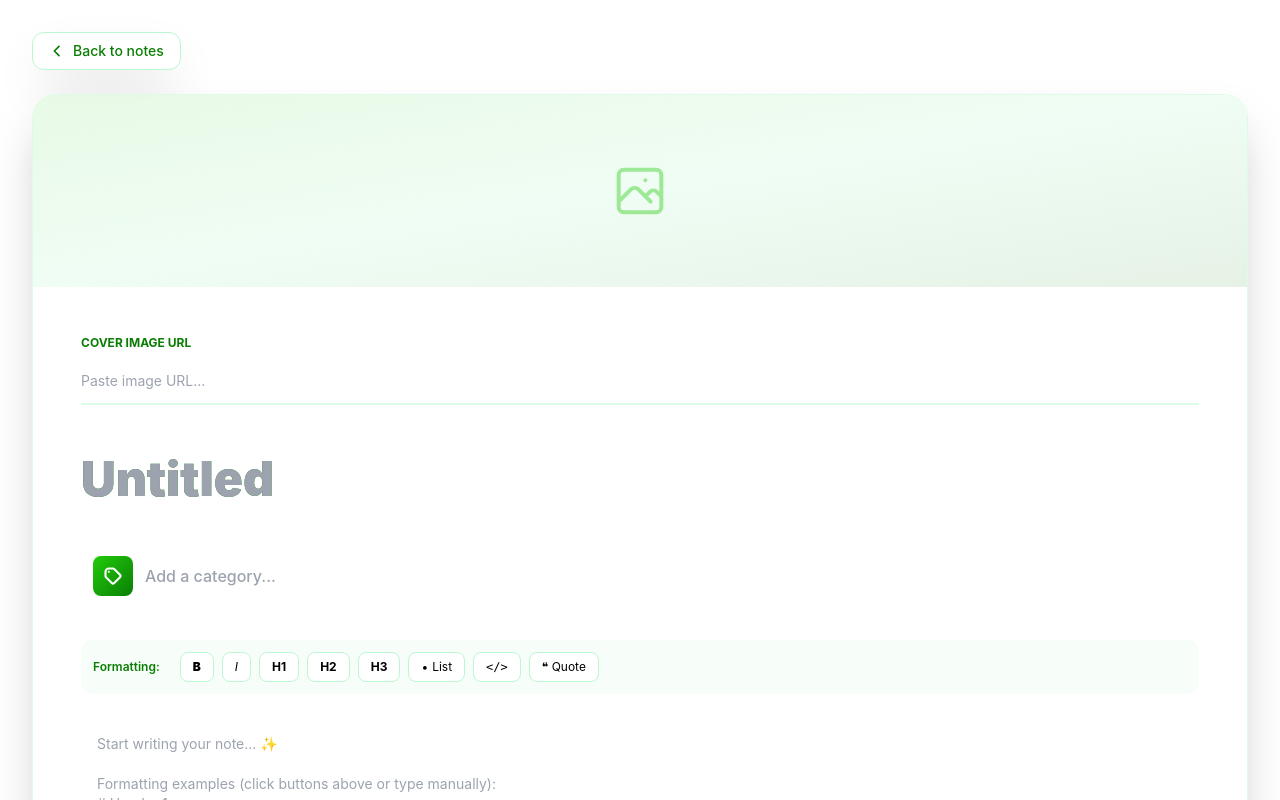
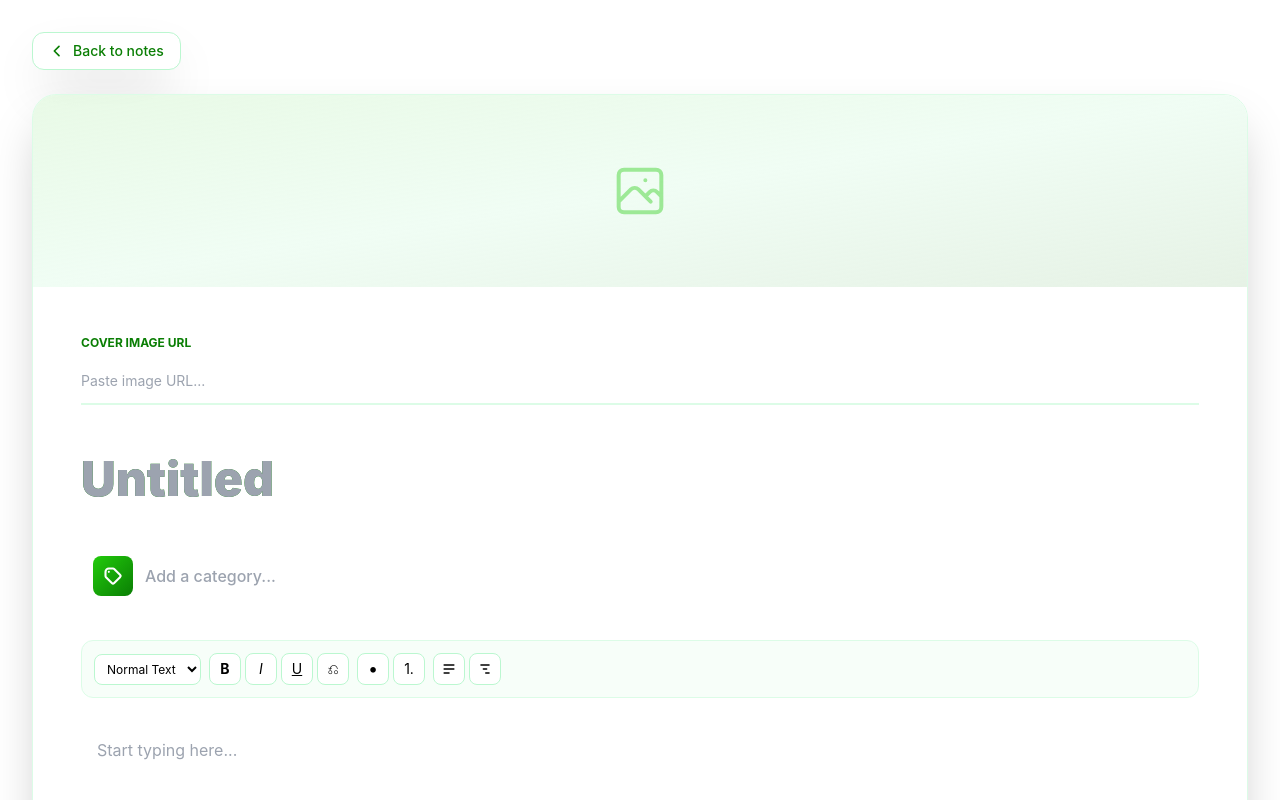
Before and after one commit to dulmini11/NotesApp, a React (Create React App) app in the folder client/: page /add in a window 1280 px wide. Shown: the top 800 px of the page. Built offline with nearby package versions, Linux system fonts and the light colour scheme.

Commit message:
feat(clinet): replace markdown textarea with WYSIWYG rich text editor

```diff
--- a/client/src/pages/add.jsx
+++ b/client/src/pages/add.jsx
@@ -1,8 +1,9 @@
-import React, { useState } from "react";
+import React, { useState, useRef, useEffect } from "react";
 import { useNavigate } from "react-router-dom";
 import axios from "axios";
 
 const Add = () => {
+  // State for note data (title, description, cover image URL, category)
   const [book, setBook] = useState({
     title: "",
     desc: "",
@@ -10,101 +11,241 @@ const Add = () => {
     category: "",
   });
 
+  // Navigation
   const navigate = useNavigate();
+
+  // Ref to access the contentEditable div for rich text editing
+  const editorRef = useRef(null);
+
+  // Tracks if the rich text editor has been initialized
+  const [isEditorReady, setIsEditorReady] = useState(false);
+
+  // Tracks current text style (paragraph, heading, etc.) for the dropdown
+  const [selectedStyle, setSelectedStyle] = useState("p");
+
+  // Initialize editor when component mounts
+  useEffect(() => {
+    if (editorRef.current && !isEditorReady) {
+      if (book.desc) {
+        editorRef.current.innerHTML = book.desc;
+        applyListStyles();
+      } else {
+        editorRef.current.innerHTML = '<p style="color: #9ca3af;">Start typing here...</p>';
+      }
+      setIsEditorReady(true);
+    }
+  }, [isEditorReady, book.desc]);
+
+  // Apply styles to lists and headings
+  const applyListStyles = () => {
+    if (!editorRef.current) return;
+
+    // Apply styles to all unordered and ordered lists
+    const lists = editorRef.current.querySelectorAll('ul, ol');
+    lists.forEach(list => {
+      if (list.tagName === 'UL') {
+        list.style.listStyleType = 'disc';
+      } else if (list.tagName === 'OL') {
+        list.style.listStyleType = 'decimal';
+      }
+      list.style.marginLeft = '24px';
+      list.style.paddingLeft = '8px';
+      list.style.marginTop = '8px';
+      list.style.marginBottom = '8px';
+    });
+
+    // Style list items
+    const listItems = editorRef.current.querySelectorAll('li');
+    listItems.forEach(li => {
+      li.style.marginBottom = '4px';
+      li.style.display = 'list-item';
+    });
+
+    // Apply consistent heading styles
+    const headings = editorRef.current.querySelectorAll('h1, h2, h3, h4');
+    headings.forEach(heading => {
+      if (heading.tagName === 'H1') {
+        heading.style.fontSize = '1.875rem';
+        heading.style.fontWeight = 'bold';
+        heading.style.marginBottom = '1rem';
+      } else if (heading.tagName === 'H2') {
+        heading.style.fontSize = '1.5rem';
+        heading.style.fontWeight = 'bold';
+        heading.style.marginBottom = '0.75rem';
+      } else if (heading.tagName === 'H3') {
+        heading.style.fontSize = '1.25rem';
+        heading.style.fontWeight = 'bold';
+        heading.style.marginBottom = '0.5rem';
+      } else if (heading.tagName === 'H4') {
+        heading.style.fontSize = '1.125rem';
+        heading.style.fontWeight = 'bold';
+        heading.style.marginBottom = '0.5rem';
+      }
+    });
+  };
+
+  // Track current text style based on cursor position
+  useEffect(() => {
+    const updateSelectedStyle = () => {
+      if (!editorRef.current) return;
+
+      const selection = window.getSelection();
+      if (selection.rangeCount === 0) return;
+
+      const node = selection.anchorNode;
+      if (!node) return;
+
+      let element = node.nodeType === 3 ? node.parentElement : node;
+
+      while (element && element !== editorRef.current) {
+        const tag = element.tagName.toLowerCase();
+        if (['h1', 'h2', 'h3', 'h4', 'p', 'div', 'ul', 'ol', 'li'].includes(tag)) {
+          if (['ul', 'ol', 'li'].includes(tag)) {
+            setSelectedStyle("p");
+          } else {
+            setSelectedStyle(tag);
+          }
+          return;
+        }
+        element = element.parentElement;
+      }
+
+      setSelectedStyle("p");
+    };
+
+    const editor = editorRef.current;
+    if (editor) {
+      editor.addEventListener('click', updateSelectedStyle);
+      editor.addEventListener('keyup', updateSelectedStyle);
+
+      return () => {
+        editor.removeEventListener('click', updateSelectedStyle);
+        editor.removeEventListener('keyup', updateSelectedStyle);
+      };
+    }
+  }, []);
 
   const handleChange = (e) => {
     setBook((prev) => ({ ...prev, [e.target.name]: e.target.value }));
   };
 
+  const handleEditorChange = () => {
+    if (editorRef.current) {
+      applyListStyles();
+      const content = editorRef.current.innerHTML;
+      setBook((prev) => ({ ...prev, desc: content }));
+    }
+  };
+
+  // Basic text formatting (bold, italic, underline)
+  const formatText = (command, value = null) => {
+    document.execCommand(command, false, value);
+    handleEditorChange();
+    editorRef.current.focus();
+  };
+
+  // Block-level formatting (Headings)
+  const formatBlock = (tagName) => {
+    const selection = window.getSelection();
+    if (selection.rangeCount === 0) return;
+
+    const range = selection.getRangeAt(0);
+    const selectedText = range.toString();
+
+    if (selectedText) {
+      const wrapper = document.createElement(tagName);
+
+      if (tagName === 'h1') {
+        wrapper.style.fontSize = '1.875rem';
+        wrapper.style.fontWeight = 'bold';
+        wrapper.style.marginBottom = '1rem';
+      } else if (tagName === 'h2') {
+        wrapper.style.fontSize = '1.5rem';
+        wrapper.style.fontWeight = 'bold';
+        wrapper.style.marginBottom = '0.75rem';
+      } else if (tagName === 'h3') {
+        wrapper.style.fontSize = '1.25rem';
+        wrapper.style.fontWeight = 'bold';
+        wrapper.style.marginBottom = '0.5rem';
+      } else if (tagName === 'h4') {
+        wrapper.style.fontSize = '1.125rem';
+        wrapper.style.fontWeight = 'bold';
+        wrapper.style.marginBottom = '0.5rem';
+      }
+
+      wrapper.textContent = selectedText;
+      range.deleteContents();
+      range.insertNode(wrapper);
+    } else {
+      document.execCommand('formatBlock', false, `<${tagName}>`);
+    }
+
+    handleEditorChange();
+    editorRef.current.focus();
+    setSelectedStyle(tagName);
+  };
+
+  // Create bullet or numbered lists
+  const insertList = (type) => {
+    const selection = window.getSelection();
+    if (selection.rangeCount === 0) return;
+
+    const range = selection.getRangeAt(0);
+    const parentElement = range.commonAncestorContainer.parentElement;
+
+    const isInList = parentElement.closest('ul, ol, li');
+
+    if (isInList) {
+      document.execCommand('outdent');
+    } else {
+      if (type === 'insertUnorderedList') {
+        document.execCommand('insertUnorderedList');
+      } else if (type === 'insertOrderedList') {
+        document.execCommand('insertOrderedList');
+      }
+
+      setTimeout(() => {
+        applyListStyles();
+      }, 10);
+    }
+
+    handleEditorChange();
+    editorRef.current.focus();
+  };
+
+  const clearFormatting = () => {
+    document.execCommand("removeFormat");
+    handleEditorChange();
+    editorRef.current.focus();
+    setSelectedStyle("p");
+  };
+
   const handleClick = async (e) => {
     e.preventDefault();
     try {
-      await axios.post("http://localhost:8800/note", book);
+      if (editorRef.current) {
+        const emptyPs = editorRef.current.querySelectorAll('p:empty, p:has(br:only-child)');
+        emptyPs.forEach(p => p.remove());
+      }
+
+      const htmlContent = editorRef.current?.innerHTML || "";
+      const noteData = {
+        ...book,
+        desc: htmlContent,
+      };
+
+      await axios.post("http://localhost:8800/note", noteData);
       navigate("/allnotes");
     } catch (err) {
       console.log(err);
     }
   };
 
-  // Formatting handlers
-  const applyFormatting = (format) => {
-    const textarea = document.querySelector('textarea[name="desc"]');
-    if (!textarea) return;
-
-    const start = textarea.selectionStart;
-    const end = textarea.selectionEnd;
-    const text = book.desc;
-
-    let formattedText = "";
-    let newCursorPos = 0;
-
-    switch(format) {
-      case 'bold':
-        formattedText = text.substring(0, start) + "**" +
-                        text.substring(start, end) + "**" +
-                        text.substring(end);
-        newCursorPos = end + 4;
-        break;
-      case 'header1':
-        formattedText = text.substring(0, start) + "# " +
-                        text.substring(start, end) +
-                        text.substring(end);
-        newCursorPos = end + 2;
-        break;
-      case 'header2':
-        formattedText = text.substring(0, start) + "## " +
-                        text.substring(start, end) +
-                        text.substring(end);
-        newCursorPos = end + 3;
-        break;
-      case 'header3':
-        formattedText = text.substring(0, start) + "### " +
-                        text.substring(start, end) +
-                        text.substring(end);
-        newCursorPos = end + 4;
-        break;
-      case 'italic':
-        formattedText = text.substring(0, start) + "*" +
-                        text.substring(start, end) + "*" +
-                        text.substring(end);
-        newCursorPos = end + 2;
-        break;
-      case 'list':
-        formattedText = text.substring(0, start) + "- " +
-                        text.substring(start, end) +
-                        text.substring(end);
-        newCursorPos = end + 2;
-        break;
-      case 'code':
-        formattedText = text.substring(0, start) + "`" +
-                        text.substring(start, end) + "`" +
-                        text.substring(end);
-        newCursorPos = end + 2;
-        break;
-      case 'quote':
-        formattedText = text.substring(0, start) + "> " +
-                        text.substring(start, end) +
-                        text.substring(end);
-        newCursorPos = end + 2;
-        break;
-      default:
-        return;
-    }
-
-    setBook(prev => ({ ...prev, desc: formattedText }));
-
-    // Focus back on textarea and set cursor position
-    setTimeout(() => {
-      textarea.focus();
-      textarea.setSelectionRange(newCursorPos, newCursorPos);
-    }, 0);
-  };
-
   return (
     <div className="min-h-screen bg-white p-4 md:p-8">
       <div className="relative z-10 max-w-7xl mx-auto">
 
-        {/* Header */}
+        {/* Back button */}
         <div className="mb-6">
           <button
             onClick={() => navigate("/allnotes")}
@@ -122,10 +263,10 @@ const Add = () => {
           </button>
         </div>
 
-        {/* Card */}
+        {/* Main card container */}
         <div className="bg-white/80 backdrop-blur-xl rounded-3xl shadow-2xl border border-green-100 overflow-hidden transition-all duration-500">
 
-          {/* Cover Preview */}
+          {/* Cover image preview */}
           <div className="relative">
             {book.cover ? (
               <div className="w-full h-64 bg-gradient-to-br from-[#22cb0b]/20 to-[#0a7e04]/20">
@@ -147,10 +288,10 @@ const Add = () => {
             )}
           </div>
 
-          {/* Content */}
+          {/* Content area */}
           <div className="p-8 md:p-12">
 
-            {/* Cover URL */}
+            {/* Cover image URL input */}
             <div className="mb-8">
               <div className="text-xs font-bold text-[#0a7e04] mb-2">COVER IMAGE URL</div>
               <input
@@ -163,7 +304,7 @@ const Add = () => {
               />
             </div>
 
-            {/* Title */}
+            {/* Title input */}
             <div className="mb-6">
               <input
                 type="text"
@@ -176,7 +317,7 @@ const Add = () => {
               />
             </div>
 
-            {/* Category */}
+            {/* Category input */}
             <div className="mb-8 flex items-center gap-3 p-3 rounded-xl hover:bg-green-50 transition-all">
               <div className="w-10 h-10 flex items-center justify-center rounded-lg bg-gradient-to-br from-[#22cb0b] to-[#0a7e04]">
                 <svg className="w-5 h-5 text-white" fill="none" stroke="currentColor" viewBox="0 0 24 24">
@@ -195,106 +336,133 @@ const Add = () => {
               />
             </div>
 
-            {/* Formatting Toolbar */}
-            <div className="mb-4 flex flex-wrap gap-2 p-3 bg-green-50/50 rounded-xl">
-              <div className="text-xs font-semibold text-[#0a7e04] mr-3 self-center">Formatting:</div>
+            {/* Rich text editor toolbar */}
+            <div className="mb-4 flex flex-wrap gap-2 p-3 bg-green-50/50 rounded-xl border border-green-100">
+              {/* Text styles dropdown */}
+              <div className="flex items-center gap-1">
+                <select
+                  className="px-2 py-1.5 text-xs bg-white border border-green-200 rounded-lg hover:bg-green-100 transition cursor-pointer outline-none"
+                  onChange={(e) => formatBlock(e.target.value)}
+                  value={selectedStyle}
+                >
+                  <option value="p">Normal Text</option>
+                  <option value="h1">Heading 1</option>
+                  <option value="h2">Heading 2</option>
+                  <option value="h3">Heading 3</option>
+                  <option value="h4">Heading 4</option>
+                </select>
+              </div>
 
+              {/* Text formatting buttons */}
+              <div className="flex items-center gap-1">
                 <button
                   type="button"
-                onClick={() => applyFormatting('bold')}
-                className="px-3 py-1.5 text-xs font-bold bg-white border border-green-200 rounded-lg hover:bg-green-100 transition"
+                  onClick={() => formatText('bold')}
+                  className="w-8 h-8 flex items-center justify-center bg-white border border-green-200 rounded-lg hover:bg-green-100 transition"
                   title="Bold (Ctrl+B)"
                 >
-                <strong>B</strong>
+                  <span className="font-bold text-sm text-black">B</span>
                 </button>
 
                 <button
                   type="button"
-                onClick={() => applyFormatting('italic')}
-                className="px-3 py-1.5 text-xs italic bg-white border border-green-200 rounded-lg hover:bg-green-100 transition"
+                  onClick={() => formatText('italic')}
+                  className="w-8 h-8 flex items-center justify-center bg-white border border-green-200 rounded-lg hover:bg-green-100 transition"
                   title="Italic (Ctrl+I)"
                 >
-                I
+                  <span className="italic text-sm text-black">I</span>
                 </button>
 
                 <button
                   type="button"
-                onClick={() => applyFormatting('header1')}
-                className="px-3 py-1.5 text-xs font-bold bg-white border border-green-200 rounded-lg hover:bg-green-100 transition"
-                title="Heading 1"
+                  onClick={() => formatText('underline')}
+                  className="w-8 h-8 flex items-center justify-center bg-white border border-green-200 rounded-lg hover:bg-green-100 transition"
+                  title="Underline (Ctrl+U)"
                 >
-                H1
+                  <span className="underline text-sm text-black">U</span>
                 </button>
 
                 <button
                   type="button"
-                onClick={() => applyFormatting('header2')}
-                className="px-3 py-1.5 text-xs font-bold bg-white border border-green-200 rounded-lg hover:bg-green-100 transition"
-                title="Heading 2"
+                  onClick={clearFormatting}
+                  className="w-8 h-8 flex items-center justify-center bg-white border border-green-200 rounded-lg hover:bg-green-100 transition"
+                  title="Clear Formatting"
                 >
-                H2
+                  <span className="text-sm text-black">⎌</span>
+                </button>
+              </div>
+
+              {/* List buttons */}
+              <div className="flex items-center gap-1">
+                <button
+                  type="button"
+                  onClick={() => insertList('insertUnorderedList')}
+                  className="w-8 h-8 flex items-center justify-center bg-white border border-green-200 rounded-lg hover:bg-green-100 transition"
+                  title="Bullet List (Toggle)"
+                >
+                  <span className="text-lg text-black">•</span>
                 </button>
 
                 <button
                   type="button"
-                onClick={() => applyFormatting('header3')}
-                className="px-3 py-1.5 text-xs font-bold bg-white border border-green-200 rounded-lg hover:bg-green-100 transition"
-                title="Heading 3"
+                  onClick={() => insertList('insertOrderedList')}
+                  className="w-8 h-8 flex items-center justify-center bg-white border border-green-200 rounded-lg hover:bg-green-100 transition"
+                  title="Numbered List (Toggle)"
                 >
-                H3
+                  <span className="text-sm text-black">1.</span>
+                </button>
+              </div>
+
+              {/* Text alignment */}
+              <div className="flex items-center gap-1">
+                <button
+                  type="button"
+                  onClick={() => formatText('justifyLeft')}
+                  className="w-8 h-8 flex items-center justify-center bg-white border border-green-200 rounded-lg hover:bg-green-100 transition"
+                  title="Align Left"
+                >
+                  <svg className="w-4 h-4 text-black" fill="currentColor" viewBox="0 0 20 20">
+                    <path fillRule="evenodd" d="M3 5a1 1 0 011-1h12a1 1 0 110 2H4a1 1 0 01-1-1zm0 5a1 1 0 011-1h12a1 1 0 110 2H4a1 1 0 01-1-1zm0 5a1 1 0 011-1h6a1 1 0 110 2H4a1 1 0 01-1-1z" clipRule="evenodd" />
+                  </svg>
                 </button>
 
                 <button
                   type="button"
-                onClick={() => applyFormatting('list')}
-                className="px-3 py-1.5 text-xs bg-white border border-green-200 rounded-lg hover:bg-green-100 transition flex items-center gap-1"
-                title="Bullet List"
+                  onClick={() => formatText('justifyCenter')}
+                  className="w-8 h-8 flex items-center justify-center bg-white border border-green-200 rounded-lg hover:bg-green-100 transition"
+                  title="Align Center"
                 >
-                <span>•</span> List
-              </button>
-
-              <button
-                type="button"
-                onClick={() => applyFormatting('code')}
-                className="px-3 py-1.5 text-xs bg-white border border-green-200 rounded-lg hover:bg-green-100 transition font-mono"
-                title="Inline Code"
-              >
-                {`</>`}
-              </button>
-
-              <button
-                type="button"
-                onClick={() => applyFormatting('quote')}
-                className="px-3 py-1.5 text-xs bg-white border border-green-200 rounded-lg hover:bg-green-100 transition"
-                title="Blockquote"
-              >
-                ❝ Quote
+                  <svg className="w-4 h-4 text-black" fill="currentColor" viewBox="0 0 20 20">
+                    <path fillRule="evenodd" d="M4 5a1 1 0 011-1h10a1 1 0 110 2H5a1 1 0 01-1-1zm3 5a1 1 0 011-1h4a1 1 0 110 2H8a1 1 0 01-1-1zm3 5a1 1 0 011-1h4a1 1 0 110 2h-4a1 1 0 01-1-1z" clipRule="evenodd" />
+                  </svg>
                 </button>
               </div>
+            </div>
 
-            {/* Description */}
-            <div className="mb-8 p-4 rounded-xl hover:bg-green-50 transition-all">
-              <textarea
-                rows="10"
-                name="desc"
-                value={book.desc}
-                onChange={handleChange}
-                placeholder="Start writing your note... ✨
-
-Formatting examples (click buttons above or type manually):
-# Header 1
-## Header 2
-### Header 3
-**Bold text**
-*Italic text*
-- Bullet list item
-> Blockquote text
-`Inline code snippet`"
-                className="w-full px-0 py-2 border-0 outline-none resize-none bg-transparent text-sm"
+            {/* Rich text editor area */}
+            <div className="mb-8 p-4 rounded-xl hover:bg-green-50 transition-all min-h-[300px]">
+              <div
+                ref={editorRef}
+                contentEditable
+                onInput={handleEditorChange}
+                onBlur={handleEditorChange}
+                className="w-full min-h-[300px] px-0 py-2 border-0 outline-none resize-none bg-transparent text-gray-800 focus:outline-none focus:ring-0 cursor-text"
+                style={{
+                  lineHeight: '1.6',
+                  fontSize: '16px',
+                  fontFamily: '-apple-system, BlinkMacSystemFont, "Segoe UI", Roboto, sans-serif'
+                }}
               />
             </div>
 
-            {/* Actions */}
+            {/* User tip */}
+            <div className="mb-4 p-3 bg-blue-50 border border-blue-100 rounded-lg">
+              <p className="text-xs text-blue-700">
+                <strong>Tip:</strong> Select text and use the toolbar above to format. Your formatting will be saved as HTML and displayed properly when viewing notes.
+              </p>
+            </div>
+
+            {/* Action buttons */}
             <div className="flex justify-end gap-3 pt-6 border-t border-green-100">
               <button
                 onClick={() => navigate("/allnotes")}
```
Lines whose indentation alone changed are shown as unchanged.
